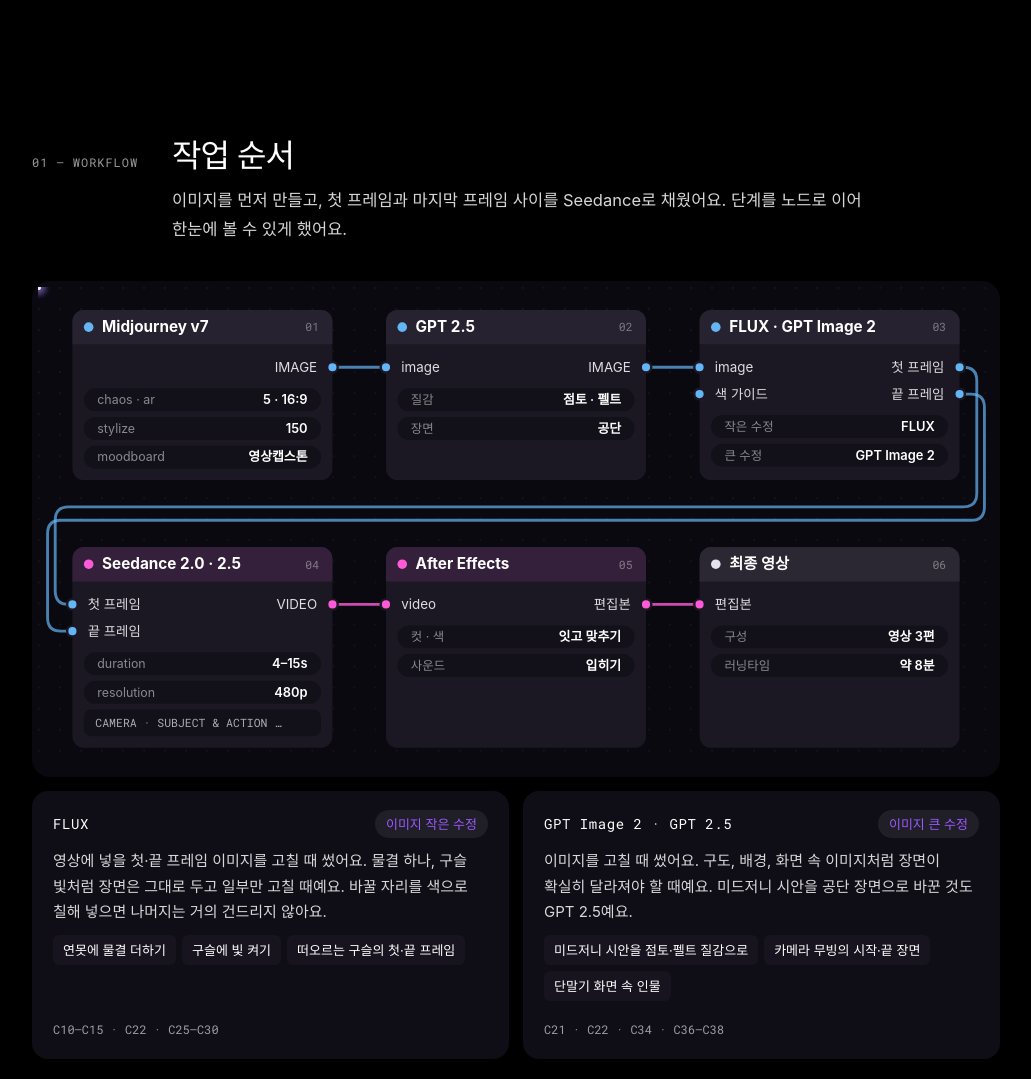
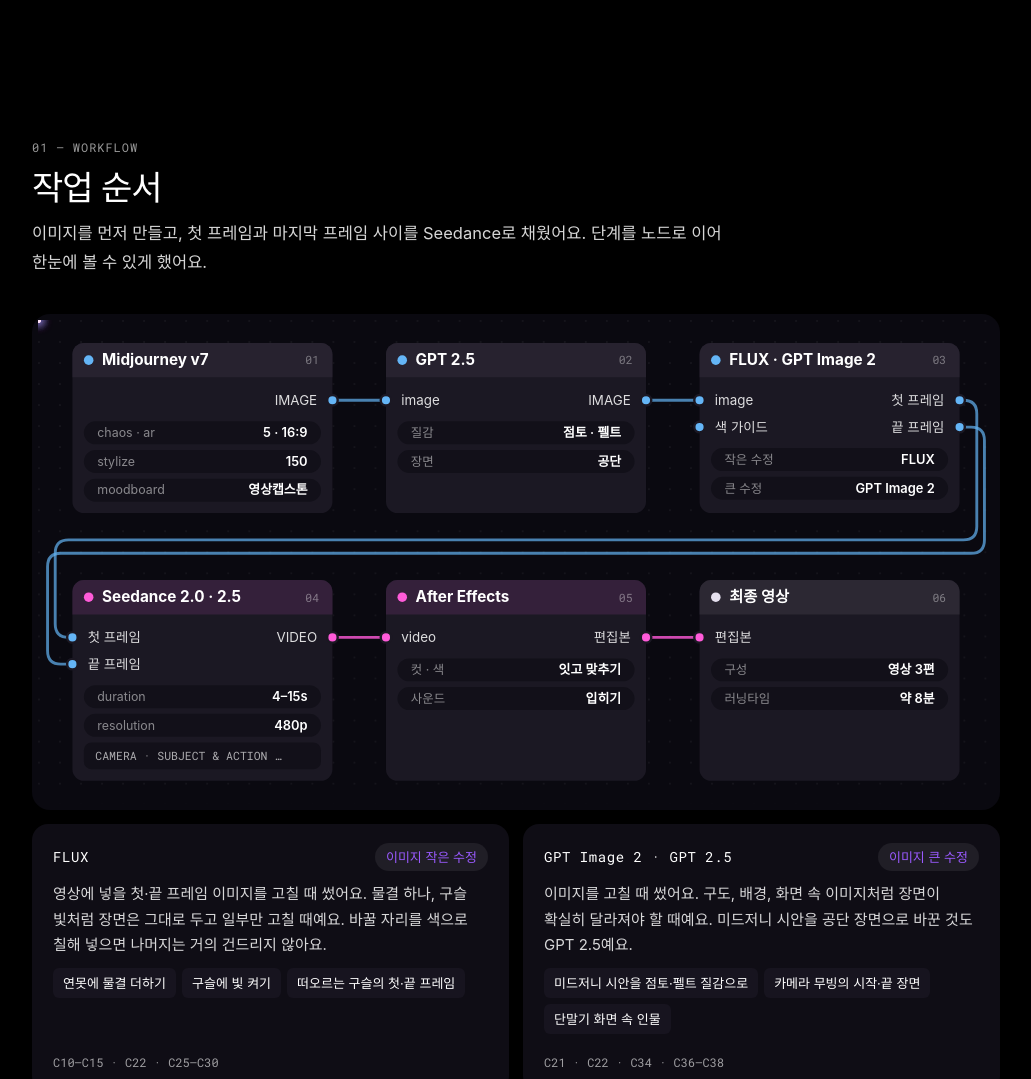
Before and after one commit to Sie0nAhn/yagwang, a plain HTML site: page process/index.html in a window 1280 px wide. Shown: the part 1141-2220 px from the top of the page, without its empty margins (240-1271 px from the left). Drawn offline with Linux system fonts and the light colour scheme; a web font is replaced by a local one.

Commit message:
섹션 머리 — 번호와 제목을 위아래로
Co-Authored-By: Claude Opus 5.5 <noreply@anthropic.com>

```diff
--- a/process/index.html
+++ b/process/index.html
@@ -697,6 +697,11 @@ section.sec { padding-top: 140px; }
 .mj-grid span { padding: 9px 12px 2px; font-size: 13.5px; color: var(--fg); }
 .mj-grid small { display: block; padding: 2px 12px 12px; font-size: 12.5px; line-height: 1.55; color: var(--dim); }
 @media (max-width: 960px) { .mj-grid { grid-template-columns: repeat(2, minmax(0,1fr)); } }
+
+/* 섹션 머리: 번호 위, 제목 아래로 */
+.sec__head { flex-direction: column; align-items: flex-start; gap: 10px; }
+.sec__no { width: auto; }
+.sec__title { font-size: 34px; }
 </style>
 </head>
 <body>
```
